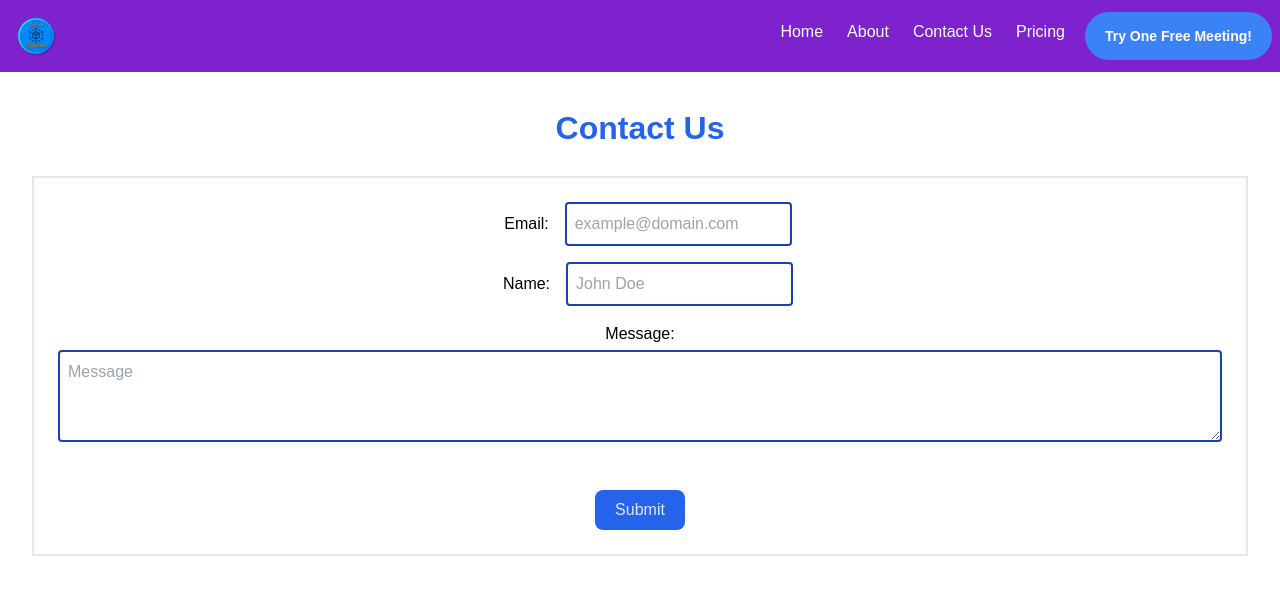
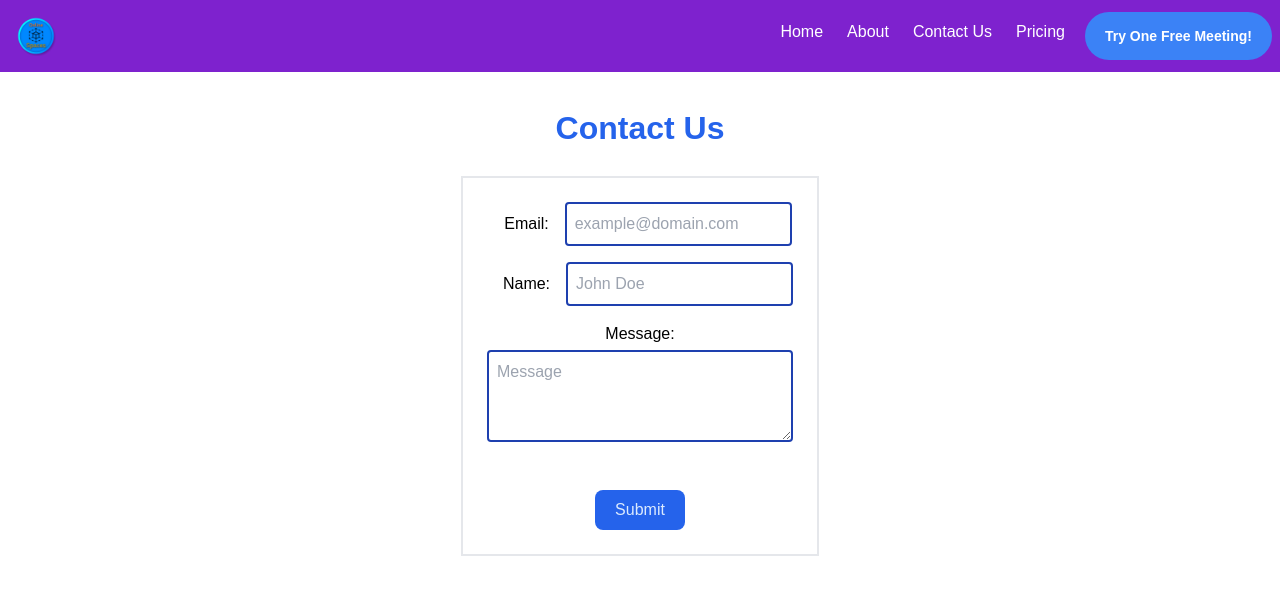
Before and after one commit to JeremiahISDev/Online-spaces-next2, a Next.js app: page /Contact in a window 1280 px wide. Shown: the top 594 px of the page. Built offline with nearby package versions, Linux system fonts and the light colour scheme.

Commit message:
FIx Contact
Signed-off-by: JeremiahISamuelMMS <79987177+JeremiahISamuelMMS@users.noreply.github.com>

```diff
--- a/pages/Contact.jsx
+++ b/pages/Contact.jsx
@@ -5,8 +5,8 @@ function Contact() {
     <div id="Title" className="text-center text-blue-600 font-bold text-[2rem] pb-6">
       <h1>Contact Us</h1>
       </div>
-      <div className="text-center align-center align-items-center justify-center justify-items-center" id="Form-Div">
-      <form method="POST" className="text-center border-2 p-6 w-full">
+      <div className="text-center align-center align-items-center justify-center justify-items-center flex" id="Form-Div">
+      <form method="POST" className="text-center border-2 p-6 w-fit">
         <label htmlFor="email" className="px-4">Email:</label>
         <input type="email" name="email" className="border-2 rounded p-2 mb-4 border-blue-800" placeholder="example@domain.com"/> <br/>
         <label htmlFor="name" className="px-4">Name:</label>
```
